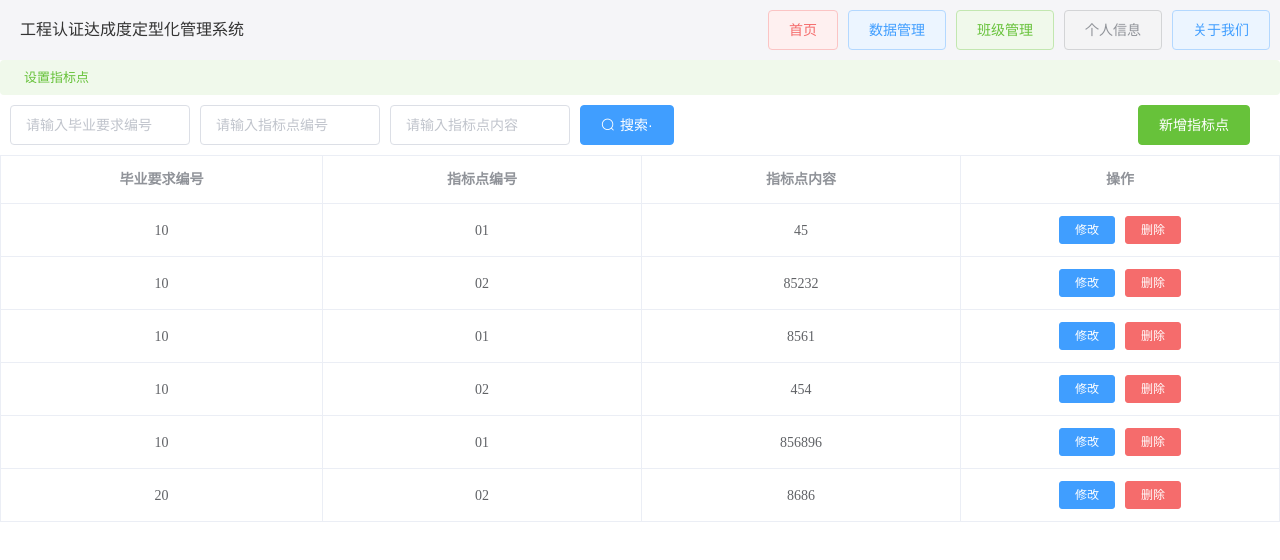
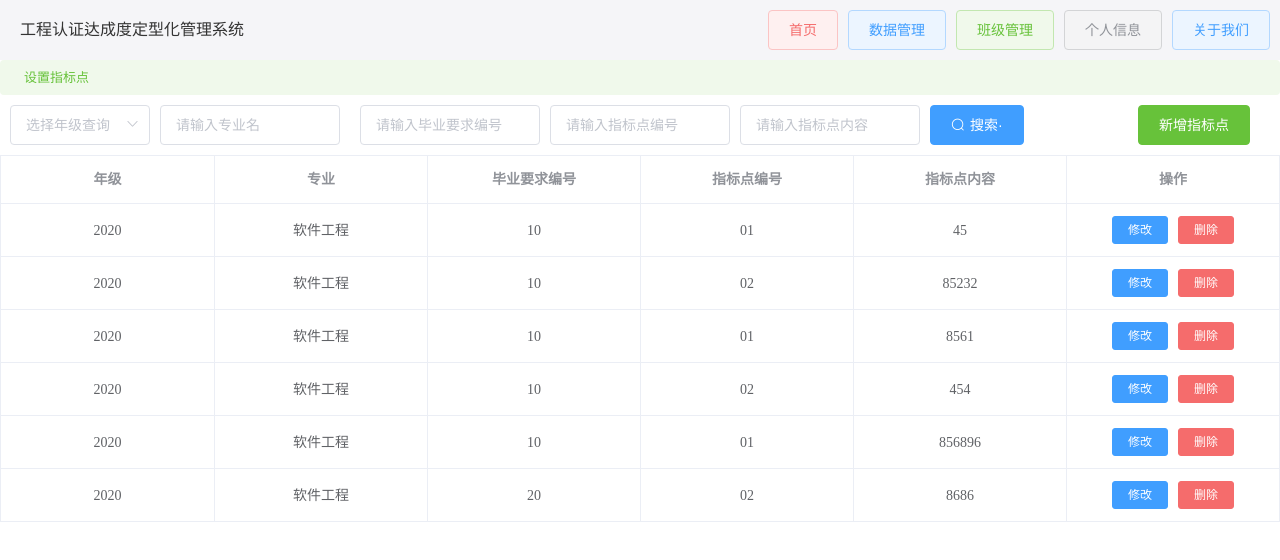
Before and after one commit to ViolentAyang/EmSystem, a Vue app in the folder emsystem/: page /#/point/1 in a window 1280 px wide. Shown: the top 560 px of the page. Built offline with nearby package versions, Linux system fonts and the light colour scheme; sample sign-in values are in the browser's storage; what @smallwei/avue would draw is missing.

Commit message:
指标点设置

```diff
--- a/emsystem/src/views/DataManage/point.vue
+++ b/emsystem/src/views/DataManage/point.vue
@@ -23,6 +23,29 @@
     <el-alert title="设置指标点" type="success" :closable="false">
     </el-alert>
     <div style="float: left; display: flex">
+     <el-select
+        style="
+          width: 140px;
+          margin-right: 10px;
+          margin-top: 10px;
+          margin-left: 10px;
+        "
+        v-model="yearFilter"
+        placeholder="选择年级查询"
+      >
+        <el-option
+          v-for="item in yearOptions"
+          :key="item.id"
+          :label="item.name"
+          :value="item.id"
+        >
+        </el-option>
+      </el-select>
+      <el-input
+        style="width: 180px; margin-right: 10px; margin-top: 10px"
+        v-model="majorFilter"
+        placeholder="请输入专业名"
+      ></el-input>
         <el-input
         style="width: 180px; margin-left: 10px;margin-right: 10px;  margin-top: 10px"
         v-model="majorFilter"
@@ -94,6 +117,10 @@
       border
       style="width: 100%"
     >
+    <el-table-column header-align="center" prop="gradeId" label="年级">
+      </el-table-column>
+      <el-table-column header-align="center" prop="majorName" label="专业">
+      </el-table-column>
       <el-table-column header-align="center" prop="yearTable" label="毕业要求编号">
       </el-table-column>
       <el-table-column header-align="center" prop="majorTable" label="指标点编号">
@@ -139,12 +166,12 @@ export default {
         ],
       },
       tableData: [
-        { yearTable: "10", majorTable: "01", classTable: "45" },
-        { yearTable: "10", majorTable: "02", classTable: "85232" },
-        { yearTable: "10", majorTable: "01", classTable: "8561" },
-        { yearTable: "10", majorTable: "02", classTable: "454" },
-        { yearTable: "10", majorTable: "01", classTable: "856896" },
-        { yearTable: "20", majorTable: "02", classTable: "8686" },
+        { gradeId: "2020",majorName:"软件工程",yearTable: "10", majorTable: "01", classTable: "45" },
+        { gradeId: "2020",majorName:"软件工程",yearTable: "10", majorTable: "02", classTable: "85232" },
+        { gradeId: "2020",majorName:"软件工程",yearTable: "10", majorTable: "01", classTable: "8561" },
+        { gradeId: "2020",majorName:"软件工程",yearTable: "10", majorTable: "02", classTable: "454" },
+        { gradeId: "2020",majorName:"软件工程",yearTable: "10", majorTable: "01", classTable: "856896" },
+        { gradeId: "2020",majorName:"软件工程",yearTable: "20", majorTable: "02", classTable: "8686" },
       ],
       classOptions: [
         { id: "600", name: "1班" },
```
